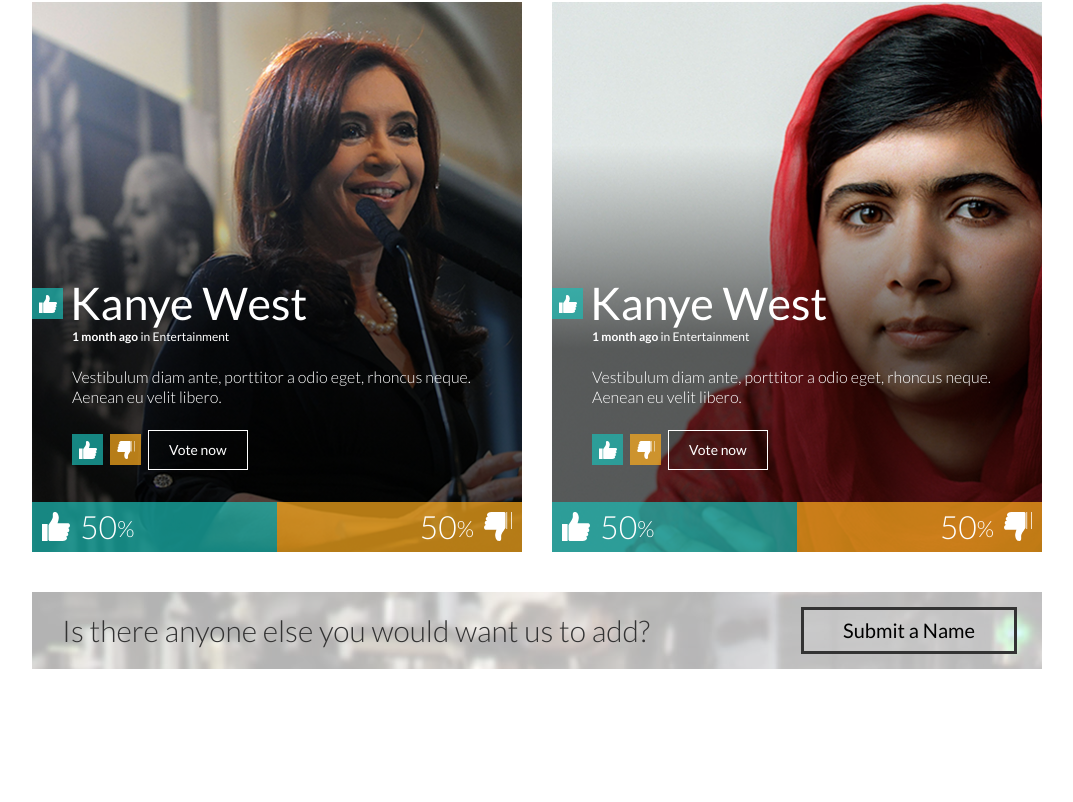
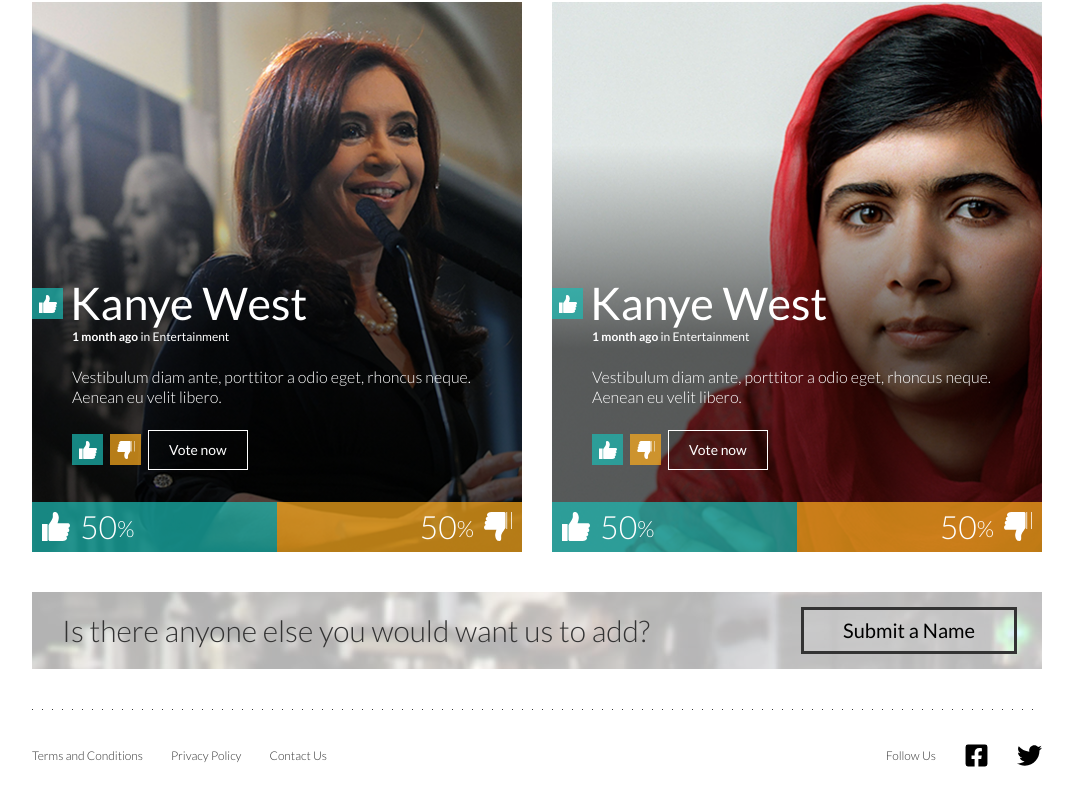
Before and after one commit to fernandojne20/rule-of-thumb, a React (Create React App) app: page / in a window 1280 px wide. Shown: the part 1578-2380 px from the top of the page, without its empty margins (103-1176 px from the left). Before the commit the page ends 2287 px from the top, so only its background shows below. Built offline with nearby package versions, Linux system fonts and the light colour scheme.

Commit message:
was added the footer component

```diff
--- a/src/App.tsx
+++ b/src/App.tsx
@@ -3,6 +3,7 @@
 import { Header } from './components/shared/header';
 import { Banner } from './components/banner';
 import { Candidates } from './components/candidates';
+import { Footer } from './components/shared/footer';
 
 const App = () => {
   return (
@@ -10,6 +11,7 @@
       <Header/>
       <Banner/>
       <Candidates/>
+      <Footer/>
     </>
   );
 }
--- /dev/null
+++ b/src/components/shared/footer/footer.Styled.ts
@@ -0,0 +1,41 @@
+import styled from 'styled-components';
+
+export const FooterContainer = styled.section`
+  background-image: linear-gradient(to right, #333 10%, rgba(255, 255, 255, 0) 0%);
+  background-position: top;
+  background-size: 10px 1px;
+  background-repeat: repeat-x;
+  padding: 34px 0;
+  margin: 0 135px;
+  display: flex;
+  flex: 1 1 auto;
+  justify-content: space-between;
+`;
+
+export const LegalContainer = styled.div`
+  display: flex;
+
+`;
+
+export const SocialContainer = styled.div`
+  display: flex;
+
+`;
+
+export const Label = styled.span`
+  margin-right: 28px;
+  font-size: 0.75em;
+  color: rgb(51, 51, 51);
+  line-height: 1.6;
+  font-weight: 300;
+  align-self: center;
+`;
+export const SocialIcon = styled.img`
+  width: 25px;
+  height: 25px;
+  margin-right: 28px;
+
+  :last-child {
+    margin-right: 0;
+  }
+`;
--- /dev/null
+++ b/src/components/shared/footer/index.tsx
@@ -0,0 +1,27 @@
+import React, {FunctionComponent} from 'react';
+import {
+  FooterContainer,
+  LegalContainer,
+  SocialContainer,
+  Label,
+  SocialIcon
+} from './footer.Styled';
+import Facebook from '../../../assets/facebook.svg';
+import Twitter from '../../../assets/twitter.svg';
+
+export const Footer: FunctionComponent = () => {
+  return (
+    <FooterContainer>
+      <LegalContainer>
+        <Label>Terms and Conditions</Label>
+        <Label>Privacy Policy</Label>
+        <Label>Contact Us</Label>
+      </LegalContainer>
+      <SocialContainer>
+        <Label>Follow Us</Label>
+        <SocialIcon src={Facebook}/>
+        <SocialIcon src={Twitter}/>
+      </SocialContainer>
+    </FooterContainer>
+  );
+}
```
Also changed, not shown: src/assets/facebook.svg (added), src/assets/twitter.svg (added).
